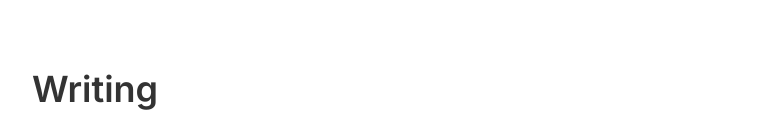
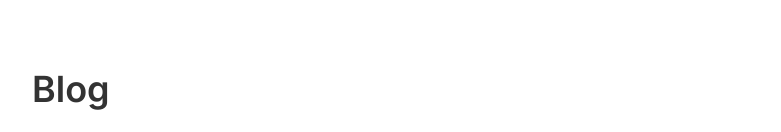
Before and after one commit to AndreaDiotallevi/andreadiotallevi.com, a Gatsby site: page / in a window 1280 px wide. Shown: the part 368-500 px from the top of the page, without its empty margins (249-1030 px from the left). Built offline with nearby package versions, Linux system fonts and the light colour scheme; Gatsby itself is replaced by a stand-in of ours; some packages are replaced by stand-ins of ours.

Commit message:
amend copy

```diff
--- a/src/pages/index.tsx
+++ b/src/pages/index.tsx
@@ -89,7 +89,7 @@ const IndexPage = ({
                             Follow me on Twitter
                         </ButtonMainExternal>
                     </div>
-                    <h1 style={{ marginTop: "4rem" }}>Writing</h1>
+                    <h1 style={{ marginTop: "4rem" }}>Blog</h1>
                     <Link
                         className={indexStyles.blogLink}
                         to={`/blog/${node.fields.slug}`}
```
